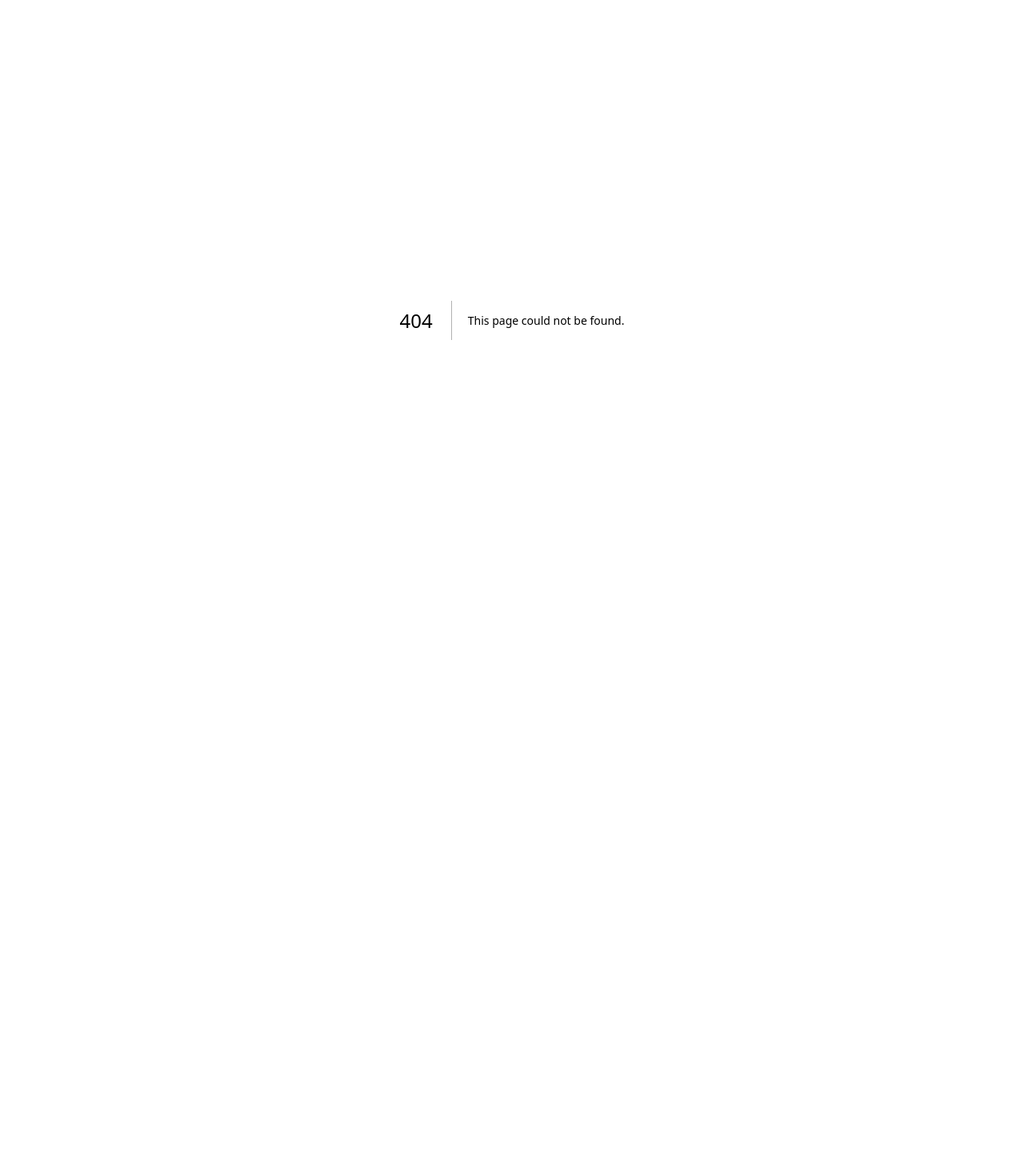
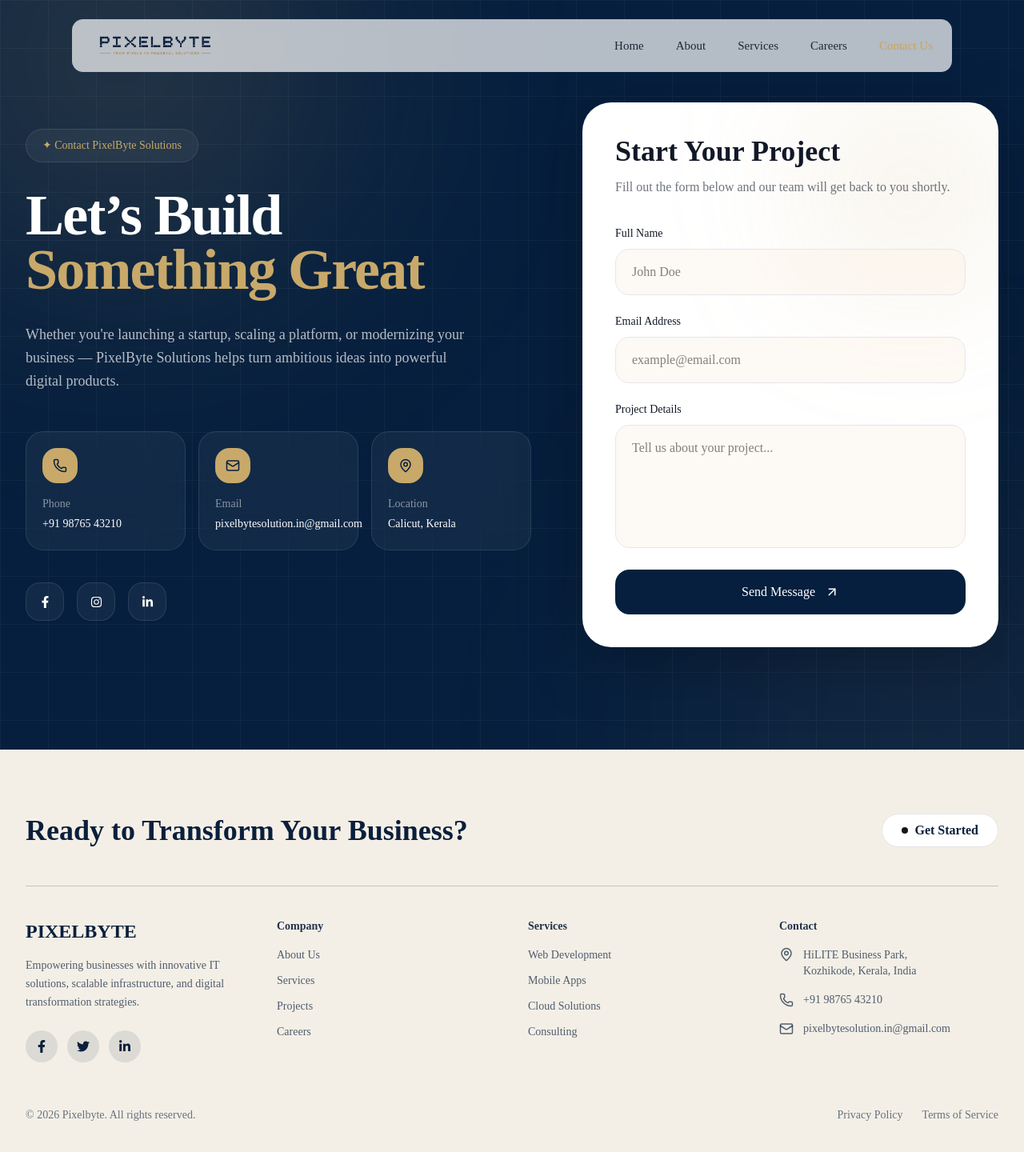
Before and after one commit to pixelbytesolution/pixelbyte-web, a Next.js app: page /contact in a window 1280 px wide. Before the commit this address had no page. Shown: the top 1440 px of the page at 80% size. Before the commit the page ends 800 px from the top, so only its background shows below. Built offline with nearby package versions, Linux system fonts and the light colour scheme.

Commit message:
feat(contact): add contact page
- implement new contact page component
- include navbar, contact section, and footer components

```diff
--- /dev/null
+++ b/app/contact/page.tsx
@@ -0,0 +1,16 @@
+import ContactSection from "@/components/contact/ContactSection";
+import Footer from "@/components/footer/Footer";
+import Navbar from "@/components/navbar/Navbar";
+import React from "react";
+
+const ContactPage = () => {
+  return (
+    <main>
+      <Navbar />
+      <ContactSection />
+      <Footer />
+    </main>
+  );
+};
+
+export default ContactPage;
```
